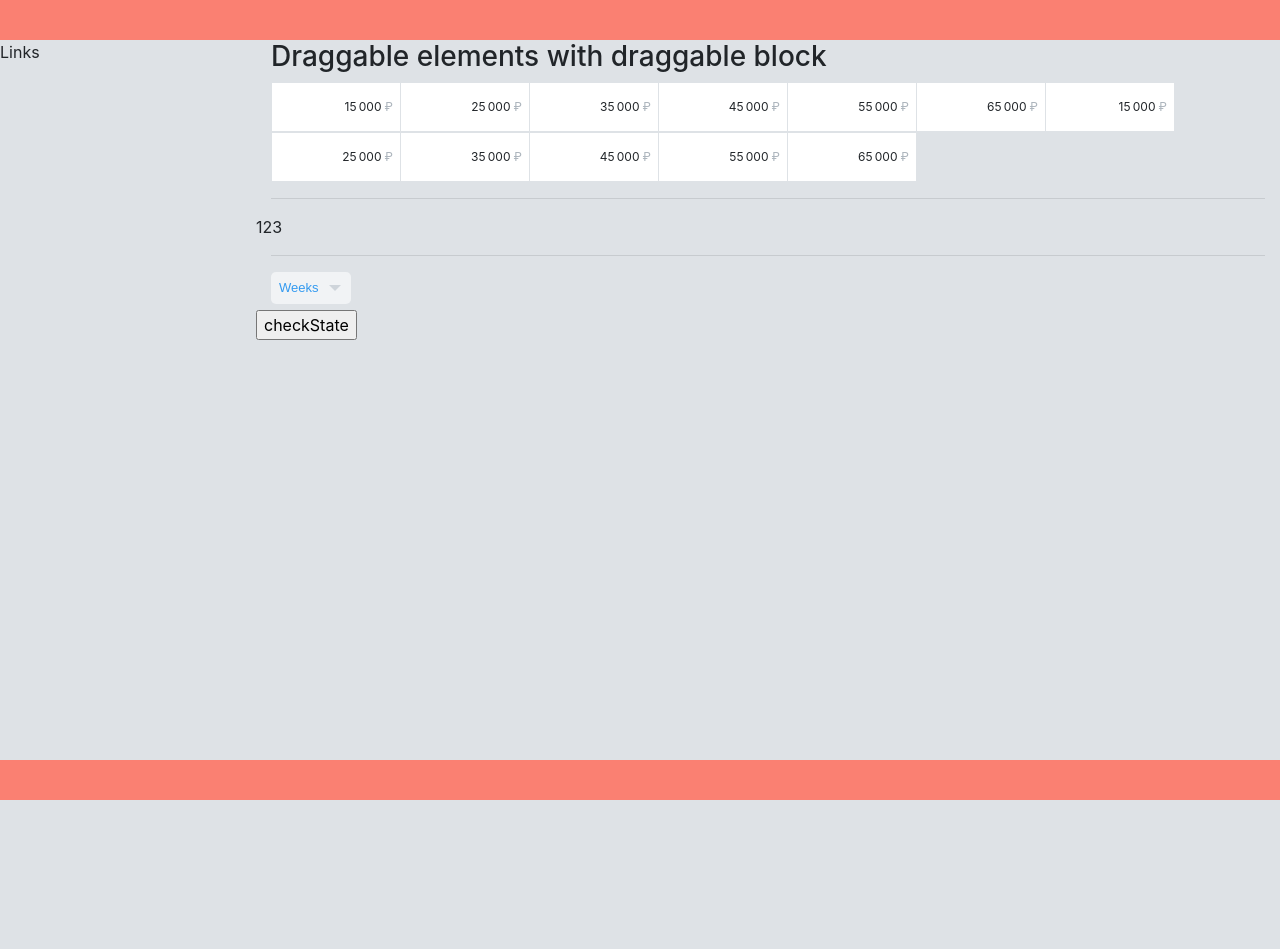
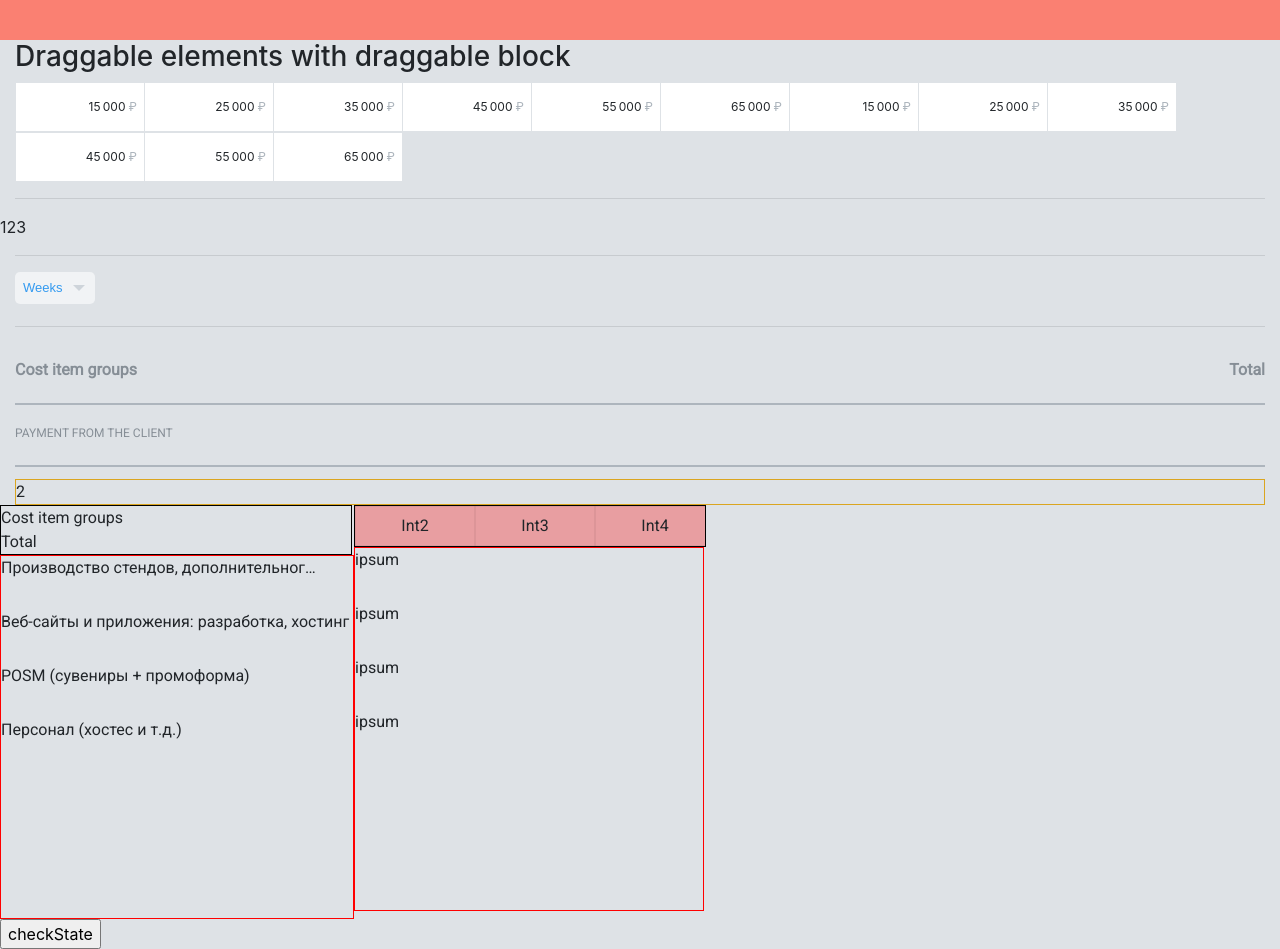
Before and after one commit to apechkin/vue-components, a Vue app: page / in a window 1280 px wide. Before the commit the page ends 800 px from the top, so only its background shows below. Built offline with nearby package versions, Linux system fonts and the light colour scheme; the HTML template or start-up script is replaced by a standard one.

Commit message:
temporary table component

```diff
--- a/src/App.vue
+++ b/src/App.vue
@@ -4,7 +4,7 @@
     <l-content>
       <router-view/>
     </l-content>
-    <l-footer />
+    <!-- <l-footer /> -->
   </div>
 </template>
 <script>
--- /dev/null
+++ b/src/components/RFixedTable/index.vue
@@ -0,0 +1,190 @@
+<template>
+  <div class="r-table">
+    <div class="fixed-column">
+      <div class="column-group">
+        <div class="column-info">
+          <span class="cost-element left">Cost item groups</span>
+          <span class="cost-element right">Total</span>
+        </div>
+        <div class="column-info">
+          <span class="ligth">PAYMENT FROM THE CLIENT</span>
+        </div>
+      </div>
+      <div class="column-body"/>
+    </div>
+    <div class="rested-column">2</div>
+    <div class="row">
+      <div class="fix-column">
+        <div class="thead">
+          <div>Cost item groups</div>
+          <div>Total</div>
+        </div>
+        <div class="tbody" ref="fcBody">
+          <div class="trow">
+            <span>Производство стендов, дополнительног…</span>
+          </div>
+          <div class="trow">
+            <span>Веб-сайты и приложения: разработка, хостинг</span>
+          </div>
+          <div class="trow">
+            <span>POSM (сувениры + промоформа)</span>
+          </div>
+          <div class="trow">
+            <span>Персонал (хостес и т.д.)</span>
+          </div>
+        </div>
+      </div>
+      <div class="rest-columns">
+        <div class="thead" ref="rcHead">
+          <span>Int2</span><span>Int3</span><span>Int4</span><span>Int5</span>
+        </div>
+        <div class="tbody" ref="rcBody">
+          <div class="trow">
+            <span>ipsum</span><span>dolor</span><span>sit</span><span>amet</span>
+          </div>
+          <div class="trow">
+            <span>ipsum</span><span>dolor</span><span>sit</span><span>amet</span>
+          </div>
+          <div class="trow">
+            <span>ipsum</span><span>dolor</span><span>sit</span><span>amet</span>
+          </div>
+          <div class="trow">
+            <span>ipsum</span><span>dolor</span><span>sit</span><span>amet</span>
+          </div>
+        </div>
+      </div>
+    </div>
+  </div>
+</template>
+
+<script>
+  export default {
+    props: {},
+    data () {
+      return {}
+    },
+    mounted () {
+      let fcBody = this.$refs.fcBody
+      let rcBody = this.$refs.rcBody
+      let rcHead = this.$refs.rcHead
+      rcBody.addEventListener('scroll', function () {
+        rcHead.scrollLeft = this.scrollLeft
+        fcBody.scrollTop = this.scrollTop
+      }, { passive: true })
+    }
+  }
+</script>
+
+<style lang="scss" scoped>
+@import "../../assets/mixins.scss";
+$blockHeight: 62px;
+.r-table {
+  position: relative;
+  width: 100%;
+  font-family: 'Roboto'
+}
+.fixed-column {
+  position: relative;
+  min-width: 352px;
+}
+.column-group {
+  position: relative;
+  height: 136px;
+}
+.column-info {
+  position: relative;
+  height: $blockHeight;
+  border-bottom: 2px solid $gray_5;
+}
+.column-body {
+  position: relative;
+}
+.rested-column {
+  width: 100%;
+  border: 1px solid goldenrod;
+}
+.cost-element {
+  font-weight: 700;
+  text-decoration: none;
+  font-size: 16px;
+  font-style:normal;
+  font-weight:700;
+  color: $gray_6;
+  top: calc(#{$blockHeight} / 2 - 16px);
+}
+.left {
+  position: absolute;
+  left: 0;
+}
+.right {
+  position: absolute;
+  right: 0;
+}
+.ligth {
+  position: absolute;
+  left: 0;
+  top: calc(#{$blockHeight} / 2 - 12px);
+  font-size: 12px;
+  color: $gray_6;
+}
+//==================
+.fix-column {
+  float: left;
+}
+.thead {
+    width: 352px;
+    white-space: nowrap;
+    border: 1px solid black;
+}
+.thead > span {
+    display: inline-block;
+    width: 120px;
+    line-height: 40px;
+    box-shadow: inset 0 0 1px 0 rgba(0,0,0,.5);
+    background-color: rgba(255,0,0,.3);
+    text-align: center;
+}
+.trow {
+    white-space: nowrap;
+}
+.trow > span {
+    display: inline-block;
+    width: 352px;
+    height: 54px;
+}
+.tbody {
+    border: 1px solid red;
+    height: 364px;
+    overflow: auto;
+    -moz-box-sizing: border-box;
+    box-sizing: border-box;
+}
+.fix-column > .tbody {
+    overflow: hidden;
+    //padding-bottom: 50px;
+}
+//.fix-column > .tbody > .trow:last-child {margin-bottom: 50px;}
+
+.fix-column > .tbody > .trow {
+    //margin-top: -50px;
+    //margin-bottom: 50px;
+}
+.fix-column > .tbody > .trow:first-child {
+    margin-top: 0px;
+}
+
+.rest-columns {
+    width: 350px;
+}
+.rest-columns > .thead {
+    //padding-right: 50px;
+    overflow: hidden;
+}
+//.rest-columns > .thead > :last-child {margin-right: 50px;}
+.rest-columns > .thead > span {
+    margin-right: 50px;
+    margin-left: -50px;
+}
+.rest-columns > .thead > :first-child {margin-left: 0px;}
+
+</style>
--- a/src/pages/Content/index.vue
+++ b/src/pages/Content/index.vue
@@ -1,5 +1,5 @@
 <template>
-  <div class="container">
+  <div class="container-fluid">
     <h3>Draggable elements with draggable block</h3>
     <div class="d-flex flex-row flex-wrap">
       <edrag-input
@@ -24,48 +24,8 @@
       label="weeks"
       @change="handleWeekOption"
     />
-    <!--
-    <div class="total-wrapper">
-      <div class="fix-column">
-        <div class="thead">
-          <span>Int1</span>
-        </div>
-        <div class="tbody">
-          <div class="trow">
-            <span>Lorem</span>
-          </div>
-          <div class="trow">
-            <span>Lorem</span>
-          </div>
-          <div class="trow">
-            <span>Lorem</span>
-          </div>
-          <div class="trow">
-            <span>Lorem</span>
-          </div>
-        </div>
-      </div>
-      <div class="rest-columns">
-        <div class="thead">
-          <span>Int2</span><span>Int3</span><span>Int4</span><span>Int5</span>
-        </div>
-        <div class="tbody">
-          <div class="trow">
-            <span>ipsum</span><span>dolor</span><span>sit</span><span>amet</span>
-          </div>
-          <div class="trow">
-            <span>ipsum</span><span>dolor</span><span>sit</span><span>amet</span>
-          </div>
-          <div class="trow">
-            <span>ipsum</span><span>dolor</span><span>sit</span><span>amet</span>
-          </div>
-          <div class="trow">
-            <span>ipsum</span><span>dolor</span><span>sit</span><span>amet</span>
-          </div>
-        </div>
-      </div>
-    </div>
-    -->
+    <hr>
+    <rfixed-table/>
     <div class="row">
       <input type="button" value="checkState" @click="checkState">
     </div>
@@ -75,11 +35,15 @@
 <script>
   import EdragInput from '~/containers/EDragInput/index.vue'
   import RSelect from '@/RSelect'
+  import { calendar, costItems } from './fakeData.js'
+  import { filterByWeek, filterByMonth, filterByYear } from '~/helpers/dateFilters.js'
+  import RfixedTable from '@/RFixedTable'
   export default {
     props: {},
     components: {
       EdragInput,
-      RSelect
+      RSelect,
+      RfixedTable
     },
     data () {
       return {
@@ -122,17 +86,6 @@
         }]
       }
     },
-    mounted () {
-      /*
-      let fcBody = document.querySelector('.fix-column > .tbody')
-      let rcBody = document.querySelector('.rest-columns > .tbody')
-      let rcHead = document.querySelector('.rest-columns > .thead')
-      rcBody.addEventListener('scroll', function () {
-        rcHead.scrollLeft = this.scrollLeft
-        fcBody.scrollTop = this.scrollTop
-      }, { passive: true })
-      */
-    },
     methods: {
       checkState (e) {
         e.preventDefault()
@@ -163,63 +116,4 @@
     cursor: pointer;
     background-color: $orange_3;
   }
-// for table
-.fix-column {
-    float: left;
-}
-.thead {
-    height: 40px;
-    white-space: nowrap;
-}
-.thead > span {
-    display: inline-block;
-    width: 120px;
-    line-height: 40px;
-    box-shadow: inset 0 0 1px 0 rgba(0,0,0,.5);
-    background-color: rgba(255,0,0,.3);
-    text-align: center;
-}
-.trow {
-    white-space: nowrap;
-}
-.trow > span {
-    display: inline-block;
-    width: 120px;
-    box-shadow: inset 0 0 1px 0 rgba(0,0,0,.5);
-    line-height: 80px;
-    height: 80px;
-}
-.tbody {
-    height: 300px;
-    overflow: auto;
-    -moz-box-sizing: border-box;
-    box-sizing: border-box;
-}
-.fix-column > .tbody {
-    overflow: hidden;
-    /*padding-bottom: 50px;*/
-}
-/*.fix-column > .tbody > .trow:last-child {margin-bottom: 50px;}*/
-
-.fix-column > .tbody > .trow {
-    margin-top: -50px;
-    margin-bottom: 50px;
-}
-.fix-column > .tbody > .trow:first-child {
-    margin-top: 0px;
-}
-
-.rest-columns {
-    width: 350px;
-}
-.rest-columns > .thead {
-    /*padding-right: 50px;*/
-    overflow: hidden;
-}
-/*.rest-columns > .thead > :last-child {margin-right: 50px;}*/
-.rest-columns > .thead > span {
-    margin-right: 50px;
-    margin-left: -50px;
-}
-.rest-columns > .thead > :first-child {margin-left: 0px;}
 </style>
--- a/src/pages/Home/index.vue
+++ b/src/pages/Home/index.vue
@@ -1,8 +1,5 @@
 <template>
   <div class="home-block">
-    <div class="left-block">
-      Links
-    </div>
     <div class="center-block">
       <Content/>
     </div>
@@ -24,7 +21,7 @@
 }
 .left-block {
   display: inline-flex;
-  width: 25vw;
+  //width: 25vw;
 }
 .center-block {
   display: flex;
```
